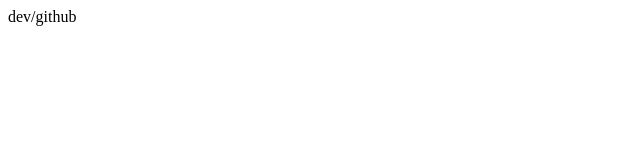
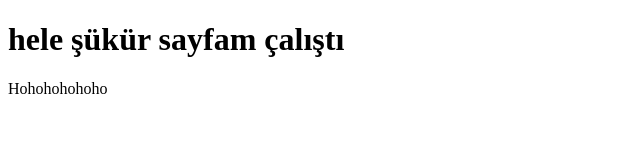
Before and after one commit to turgutfincan/turgutfincan.github.io, a plain HTML site: page index.html in a window 1280 px wide. Shown: the whole page, without its empty margins (0-640 px from the left). Drawn offline with Linux system fonts and the light colour scheme.

Commit message:
Update index.html

```diff
--- a/index.html
+++ b/index.html
@@ -7,7 +7,7 @@
     <title>Document</title>
 </head>
 <body>
-
-    dev/github
+    <h1>hele şükür sayfam çalıştı</h1>
+    Hohohohohoho
 </body>
 </html>
```
